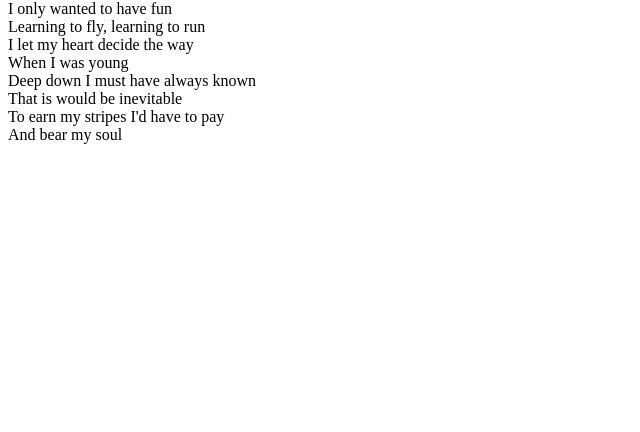
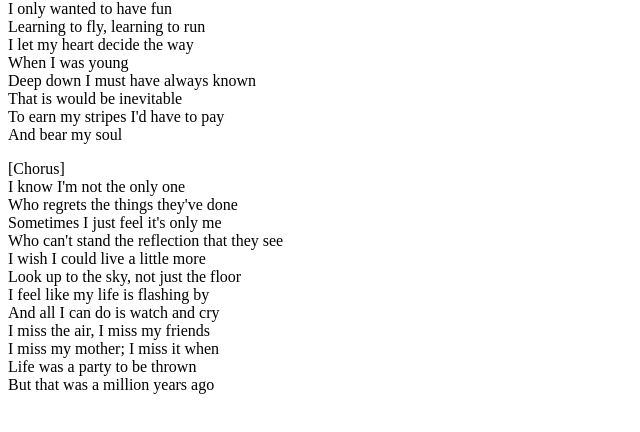
Before and after one commit to IBorkowska/learning-git-2, a plain HTML site: page index.html in a window 1280 px wide. Shown: the part 108-540 px from the top of the page, without its empty margins (0-640 px from the left). Drawn offline with nearby package versions, Linux system fonts and the light colour scheme; files that its build step writes are made by us from their sources.

```diff
--- a/index.html
+++ b/index.html
@@ -28,11 +28,27 @@
 						Deep down I must have always known<br>
 						That is would be inevitable<br>
 						To earn my stripes I'd have to pay<br>
-						And bear my soul</p>
+						And bear my soul
+					</p>
 				</div>
 			</div>
 			<div class="row">
-				<div class="col"></div>
+				<div class="col">
+					<p>[Chorus]<br>
+						I know I'm not the only one<br>
+						Who regrets the things they've done<br>
+						Sometimes I just feel it's only me<br>
+						Who can't stand the reflection that they see<br>
+						I wish I could live a little more<br>
+						Look up to the sky, not just the floor<br>
+						I feel like my life is flashing by<br>
+						And all I can do is watch and cry<br>
+						I miss the air, I miss my friends<br>
+						I miss my mother; I miss it when<br>
+						Life was a party to be thrown<br>
+						But that was a million years ago
+					</p>
+				</div>
 			</div>
 			<div class="row">
 				<div class="col"></div>
```
